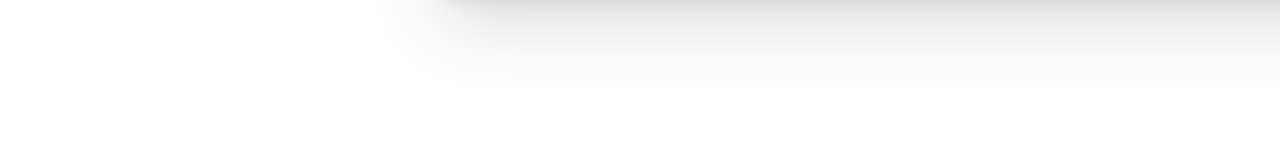
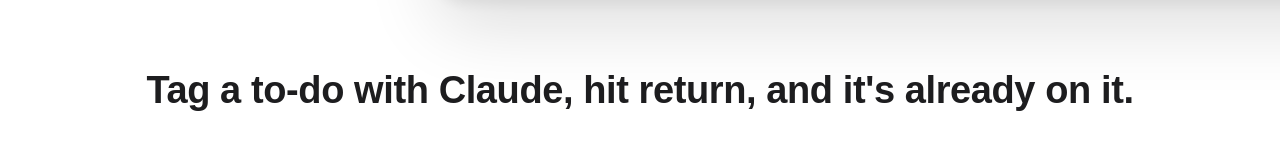
Before and after one commit to startedourmission/twinkle, a website: page video/minimal.html in a window 1280 px wide. Shown: the part 642-792 px from the top of the page. Drawn offline with Linux system fonts and the light colour scheme; a web font is replaced by a local one.

Commit message:
미니멀 소개 영상: 내레이션을 촘촘하게 다시 쓰고 장면 시간을 음성에 맞춤(36초), 자막 추가
Co-Authored-By: Claude Fable 5.2 <noreply@anthropic.com>
Claude-Session: https://claude.ai/code/session_015B8h98SEsELHA1gizYDLrV

```diff
--- a/video/minimal.html
+++ b/video/minimal.html
@@ -76,6 +76,7 @@ body { font-family: "Pretendard", sans-serif; -webkit-font-smoothing: antialiase
 .tl .caret { height: 1em; width: 1px; }
 #cursor { width: 17px; height: 24px; transform-origin: 0 0; filter: drop-shadow(0 1.5px 2px rgba(0,0,0,.35)); }
 
+#sub { position: absolute; left: 0; right: 0; bottom: 46px; text-align: center; font-size: 38px; font-weight: 600; letter-spacing: -.4px; color: #1d1d1f; }
 #words { position: absolute; inset: 0; display: flex; align-items: center; justify-content: center; gap: 30px; font-size: 104px; font-weight: 700; letter-spacing: -2.5px; color: #111; }
 #words span { display: inline-block; }
 #words .hl { color: #f2a516; }
@@ -129,6 +130,7 @@ body { font-family: "Pretendard", sans-serif; -webkit-font-smoothing: antialiase
     <div class="w lgEnd"><div class="logo" style="background-image:url(../Resources/logos/codex.png)"><div class="ring"></div></div></div>
     <div class="w lgEnd"><div class="logo" style="background-image:url(../Resources/logos/grok.png)"><div class="ring"></div></div></div>
   </div>
+  <div id="sub"></div>
   <div id="words"><span>Write it down.</span><span class="hl">It gets done.</span></div>
   <div id="brand"><img src="../docs/icon.png"><h1>Twinkle</h1></div>
 </div>
@@ -149,15 +151,27 @@ const ICONS = '<svg viewBox="0 0 12 12"><path d="M6 1.5v9M1.5 6h9"/></svg><svg v
 document.querySelectorAll('.ic').forEach(e => { e.outerHTML = ICONS; });
 
 /* ---------- 타임라인 (초) ---------- */
-const DURATION = 39.5;
+const DURATION = 36;
 const T = {
   type0: [0.6, 2.5, 3.4], fly0: 3.5, done0: 5.6,
-  slide: 7.0, slideEnd: 11.2, ask: 11.9, reply: 12.6, replyType: 13.1, send: 14.5, done3: 16.6,
-  cal: 18.0, dragStart: 20.2, dragEnd: 21.8, calOut: 23.6,
-  grid: 24.0, gridOut: 31.1, words: 31.8, wordsOut: 34.7, brand: 35.2,
+  slide: 7.0, slideEnd: 11.2, ask: 11.9, reply: 12.6, replyType: 13.1, send: 14.5, done3: 15.9,
+  cal: 17.0, dragStart: 19.2, dragEnd: 20.8, calOut: 22.4,
+  grid: 22.7, gridOut: 29.6, words: 30.2, wordsOut: 32.6, brand: 33.0,
 };
 const S0 = [[0, ''], [T.fly0 + .8, 'doing'], [T.done0, 'done']];
 const S3 = [[0, 'doing'], [T.ask, 'wait'], [T.send + .3, 'doing'], [T.done3, 'done']];
+
+// 자막 [시작, 끝, 문장] — 내레이션(mix.sh)과 같은 시점. 주소에 ?nosub 을 붙이면 끔
+const SUBS = [
+  [0.3, 1.2, 'Meet Twinkle.'], [1.4, 3.5, 'Sticky notes that live on your desktop.'],
+  [3.8, 7.0, "Tag a to-do with Claude, hit return, and it's already on it."],
+  [7.2, 9.0, 'Claude, Codex, Grok.'], [9.3, 12.1, 'Use whichever you like, a different one on every note.'],
+  [12.3, 13.3, 'Got a question back?'], [13.5, 16.8, 'Reply right under the task, and the agent picks up where it left off.'],
+  [17.1, 19.0, 'Your deadlines land on a calendar.'], [19.25, 22.3, 'Drag a task to another day, and the note updates itself.'],
+  [22.9, 26.5, 'Spread your notes out, tag a few, and watch your agents fan out,'],
+  [26.7, 29.5, 'working side by side until everything is checked off.'],
+];
+const NOSUB = new URLSearchParams(location.search).has('nosub');
 
 function lineHTML(raw, n, left, state) {
   const s = raw.slice(0, n); let out;
@@ -193,6 +207,9 @@ function logo(el, t, from, to, fly, done, wait) {
 function frame(t) {
   // 전체가 아주 천천히 다가옴
   $('ui').style.transform = `scale(${1 + .035 * prog(t, 0, T.gridOut, 'lin')})`;
+
+  const sub = NOSUB ? null : SUBS.find(([a, b]) => t >= a && t < b);
+  if ($('sub')._t !== (sub ? sub[2] : '')) { $('sub').textContent = $('sub')._t = sub ? sub[2] : ''; }
 
   /* 1) 메모에 할 일 적기 → Claude가 가져감 */
   const h0 = lerp(76, 98, prog(t, T.done0 + .35, .4));
@@ -260,7 +277,7 @@ function frame(t) {
   /* 5) 메모 모음: 태그를 달면 로고들이 각 메모로 흩어져 일하고, 끝나면 별로 모임 */
   const G = [[-150, -62, -7], [0, -78, 3], [150, -56, 8], [-146, 70, 5], [4, 64, -4], [152, 76, -9]];
   // [카드 번호, 에이전트, 할 일, 입력 시작, 로고 출발, 끝나는 때]
-  const JOBS = [[0, 'claude', 'fix login bug', 25.4, 26.5, 28.9], [2, 'codex', 'review PR 42', 25.8, 26.9, 29.4], [4, 'grok', 'find sources', 26.2, 27.3, 29.9]];
+  const JOBS = [[0, 'claude', 'fix login bug', 1.4, 2.5, 4.9], [2, 'codex', 'review PR 42', 1.8, 2.9, 5.4], [4, 'grok', 'find sources', 2.2, 3.3, 5.9]].map(j => [j[0], j[1], j[2], T.grid + j[3], T.grid + j[4], T.grid + j[5]]);
   const TAGC = { claude: '#c4592f', codex: '#1f1f1f', grok: '#1f1f1f' };
   const gather = prog(t, T.gridOut, .55, 'io');
   const cards = document.querySelectorAll('.g'), ends = document.querySelectorAll('.lgEnd');
@@ -290,7 +307,7 @@ function frame(t) {
 
   /* 6) 문장 → 이름 */
   [...$('words').children].forEach((el, i) => {
-    const t0 = T.words + i * .55, out = prog(t, T.wordsOut, .35, 'lin');
+    const t0 = T.words + i * .95, out = prog(t, T.wordsOut, .35, 'lin');
     el.style.opacity = clamp((t - t0) / .2) * (1 - out);
     el.style.transform = `translateY(${(1 - prog(t, t0, .6)) * 40 - out * 20}px) scale(${lerp(.9, 1, prog(t, t0, .6, 'back'))})`;
   });
```
Also changed, not shown: 2 other files.
